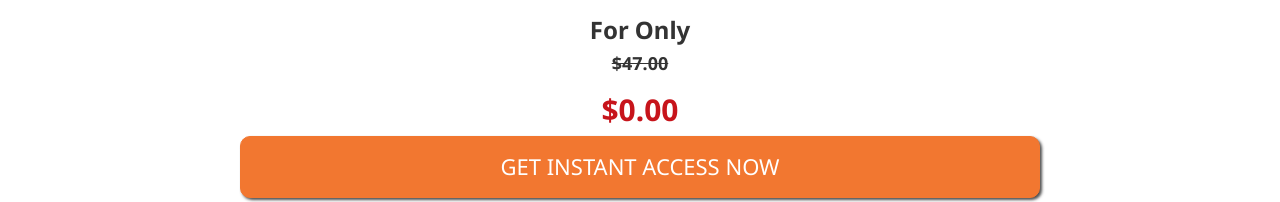
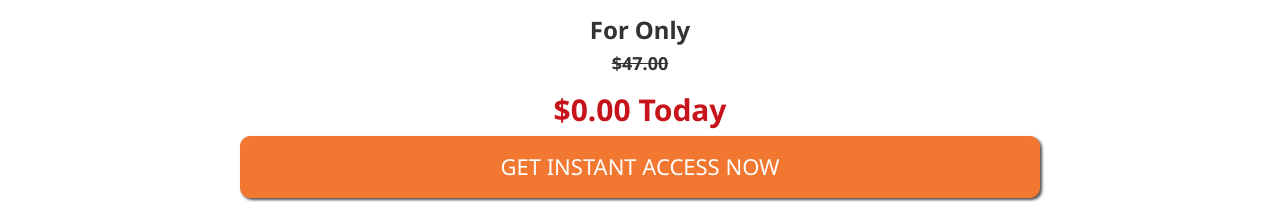
Before and after one commit to theuhwp/theuhwp.github.io, a plain HTML site: page index.html in a window 1280 px wide. Shown: the part 8010-8212 px from the top of the page. Drawn offline with nearby package versions, Linux system fonts and the light colour scheme.

Commit message:
Update index.html

```diff
--- a/index.html
+++ b/index.html
@@ -337,7 +337,7 @@
           <div class="para-price-buy">
             <h3>For Only</h3>
             <h4><span style="text-decoration: line-through">$47.00</span></h4>
-            <h2>$0.00<br></h2>
+            <h2>$0.00 Today<br></h2>
           </div>
           <div class="top-p">
             <a class="btn btn-warning btn-lg btn-block btn-huge center-block" role="button" onclick="_TG()">GET INSTANT ACCESS NOW</a>
```
